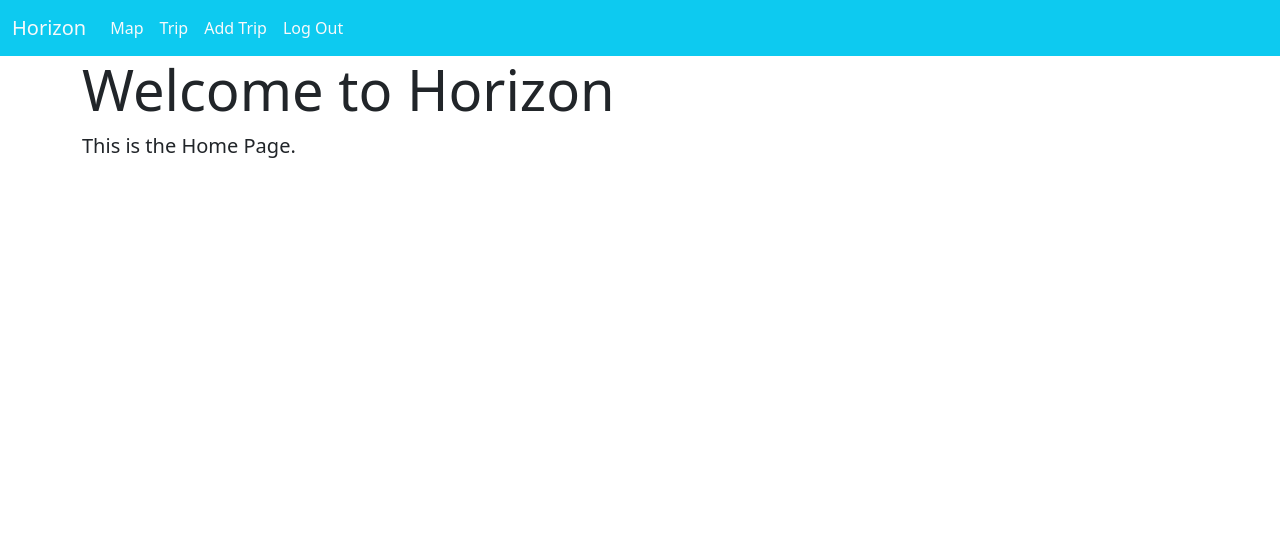
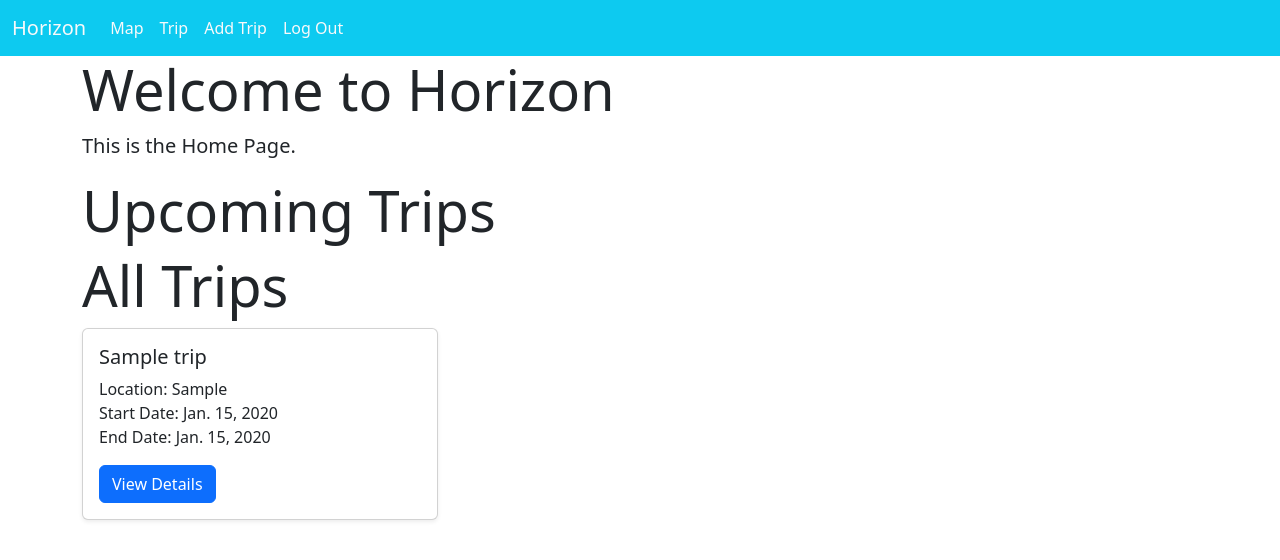
Before and after one commit to Phillipcostas/Horizon-Group, a Django app: page / in a window 1280 px wide. Shown: the top 560 px of the page. Run offline with Django 5.2, Linux system fonts and the light colour scheme; a user stored in the database is signed in; tables that the repository leaves empty hold one stand-in row (values such as "Sample post"); some libraries are stand-ins or nearby versions.

Commit message:
views and home template changes to add upcomming trips

```diff
--- a/main_app/templates/home.html
+++ b/main_app/templates/home.html
@@ -6,6 +6,45 @@
 <div class="jumbotron">
   <h1 class="display-4">Welcome to Horizon</h1>
   <p class="lead">This is the Home Page.</p>
+</div>
+<div class="jumbotron">
+  <h1 class="display-4">Upcoming Trips</h1>
+  <div class="row">
+    {% for trip in upcoming_trips %}
+    <div class="col-md-4">
+      <div class="card mb-4 shadow-sm">
+        <div class="card-body">
+          <h5 class="card-title">{{ trip.name }}</h5>
+          <p class="card-text">
+            Location: {{ trip.location }}<br>
+            Start Date: {{ trip.start_date }}<br>
+            End Date: {{ trip.end_date }}
+          </p>
+          <a href="{% url 'trip_detail' trip.pk %}" class="btn btn-primary">View Details</a>
+        </div>
+      </div>
+    </div>
+    {% endfor %}
+  </div>
+  <h1 class="display-4">All Trips</h1>
+  <div class="row">
+    {% for trip in other_trips %}
+    <div class="col-md-4">
+      <div class="card mb-4 shadow-sm">
+        <div class="card-body">
+          <h5 class="card-title">{{ trip.name }}</h5>
+          <p class="card-text">
+            Location: {{ trip.location }}<br>
+            Start Date: {{ trip.start_date }}<br>
+            End Date: {{ trip.end_date }}
+          </p>
+          <a href="{% url 'trip_detail' trip.pk %}" class="btn btn-primary">View Details</a>
+        </div>
+      </div>
+    </div>
+    {% endfor %}
+  </div>
+</div>
 </div>
 
 {% if not user.is_authenticated %}
--- a/main_app/views.py
+++ b/main_app/views.py
@@ -8,7 +8,7 @@ from django.conf import settings
 from django.contrib.auth.mixins import LoginRequiredMixin
 from django.views.generic import View
 from .froms import TripForm
-
+from datetime import date, timedelta
 def about(request):
     return render(request, "base.html")
 
@@ -40,8 +40,23 @@ def signup(request):
     return render(request, "signup.html", context)
 
 
-class Home(LoginView):
-    template_name = "home.html"
+class Home(LoginRequiredMixin, LoginView):
+    def get(self, request):
+        upcoming_trips, other_trips = self.get_trips(request.user)
+        return render(request, 'home.html', {
+            'upcoming_trips': upcoming_trips,
+            'other_trips': other_trips,
+
+        })
+
+    def get_trips(self, user):
+        today = date.today()
+        ten_days_later = today + timedelta(days=10)
+        upcoming_trips = Trip.objects.filter(user=user, start_date__range=(today, ten_days_later))
+        other_trips = Trip.objects.filter(user=user).exclude(start_date__range=(today, ten_days_later))
+        return upcoming_trips, other_trips
+
+
 
 
 class Login(LoginView):
```
Also changed, not shown: main_app/templates/trip.html (+18 -0 lines).
